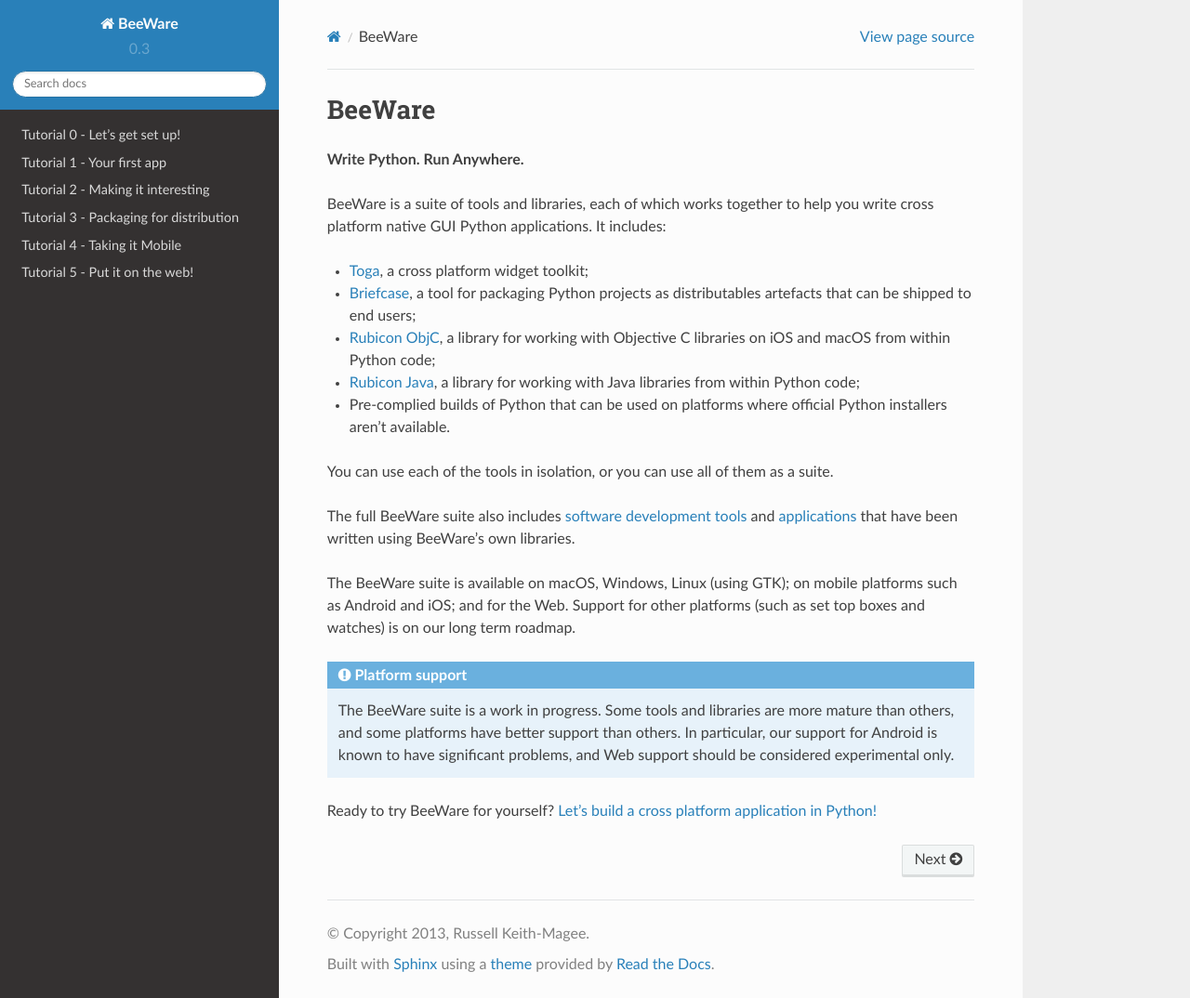
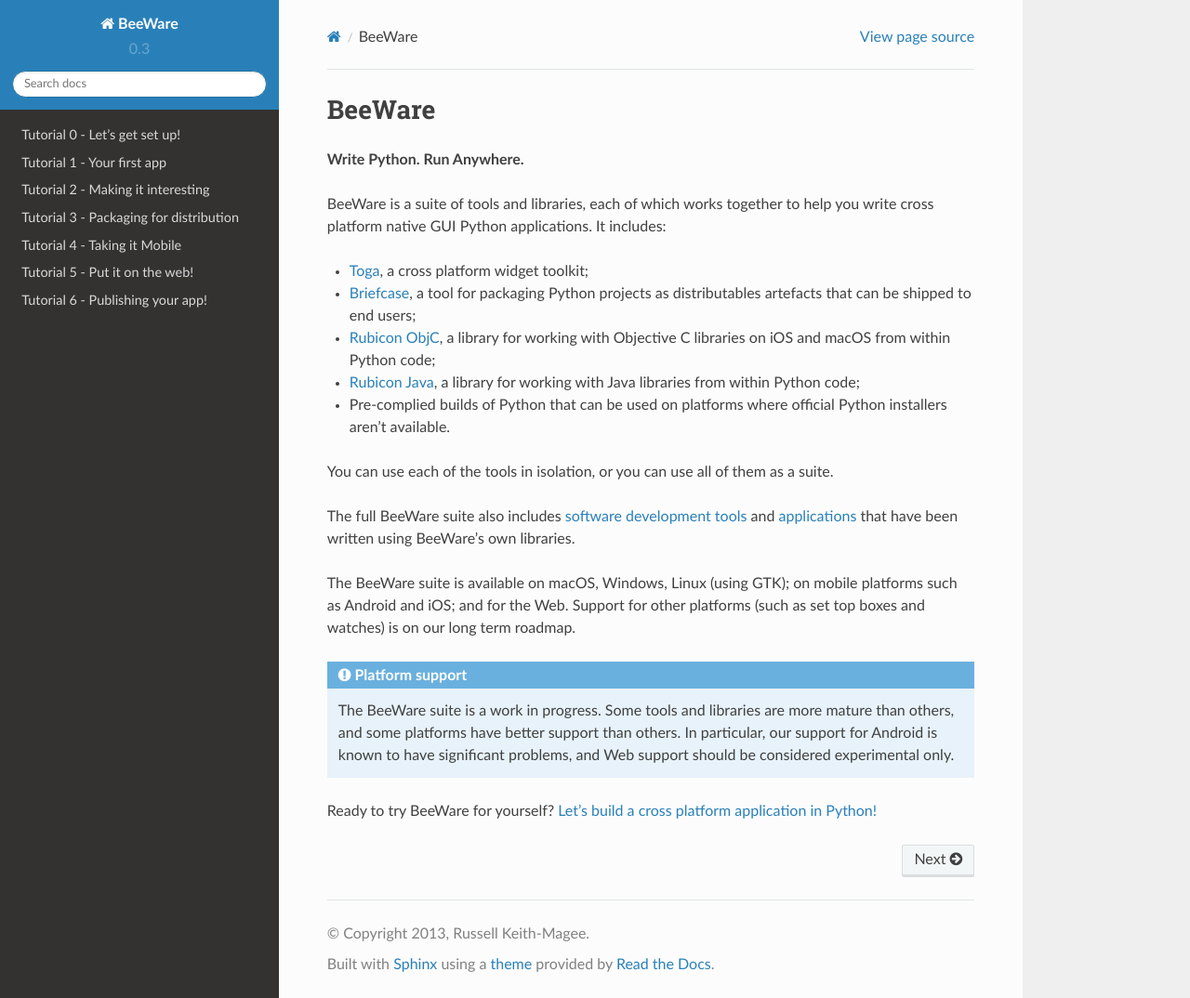
Before and after one commit to beeware/beeware, a Sphinx documentation site: the page built from docs/index.rst, in a window 1280 px wide and 1074 px high. Shown: the whole window at 93% size. Built offline with Sphinx 7.4.7 and the Read the Docs theme 2.0.0, drawn with Linux system fonts in a browser that asks for light colours.

Commit message:
Add publication tutorial to tutorial path.

```diff
--- a/docs/index.rst
+++ b/docs/index.rst
@@ -49,3 +49,4 @@
     tutorial/tutorial-3
     tutorial/tutorial-4/index
     tutorial/tutorial-5
+    tutorial/tutorial-6
```
